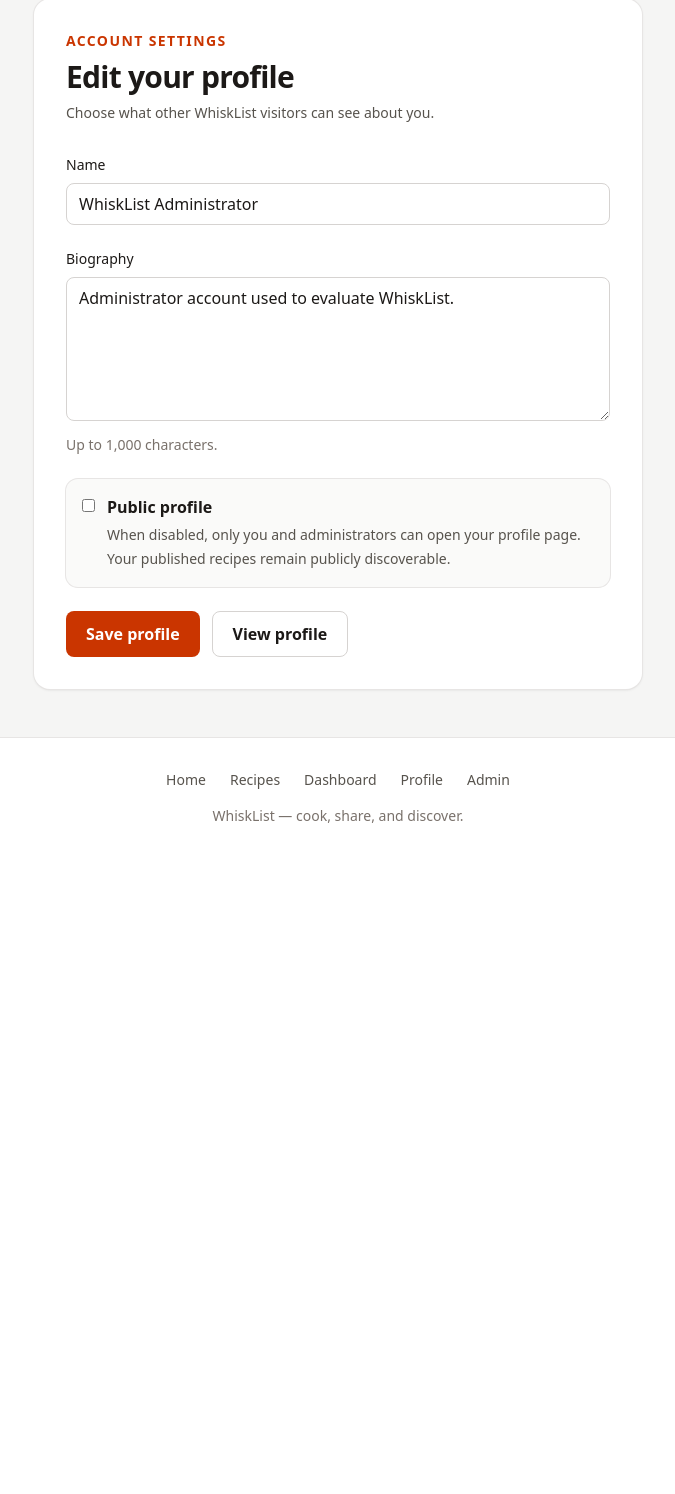
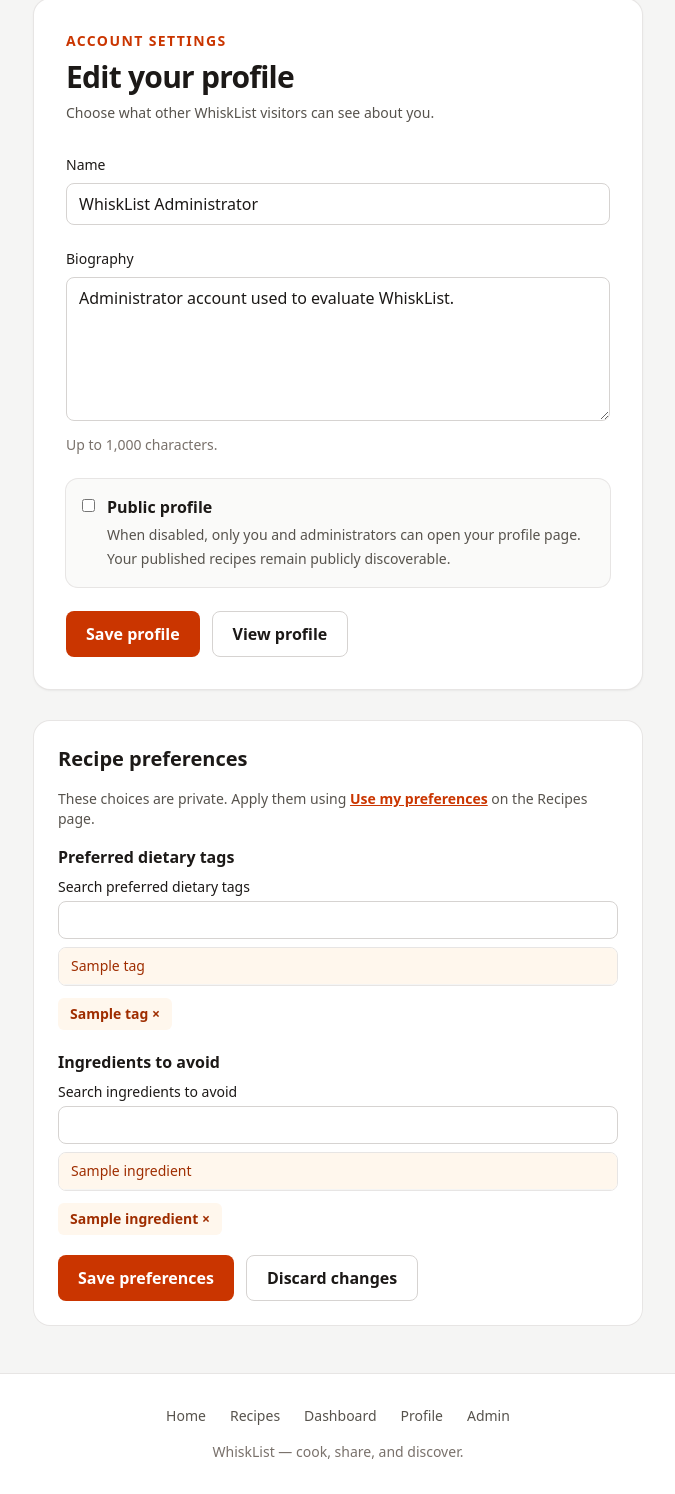
Before and after one commit to ninaperii/whisklist, a Laravel app: page /profile/edit in a window 1280 px wide. Shown: the part 120-1614 px from the top of the page, without its empty margins (302-977 px from the left). Before the commit the page ends 943 px from the top, so only its background shows below. Run offline with Laravel 12, Linux system fonts and the light colour scheme; a user stored in the database is signed in; data comes from the database, SQL or seed files in the repository; tables that the repository leaves empty hold one stand-in row (values such as "Sample post"); style sheets or scripts are compiled from the project's sources.

Commit message:
add saved recipe preferences and searchable pickers

```diff
--- a/app/Http/Controllers/ProfileController.php
+++ b/app/Http/Controllers/ProfileController.php
@@ -3,9 +3,12 @@
 namespace App\Http\Controllers;
 
 use App\Http\Requests\Profile\UpdateProfileRequest;
+use App\Models\DietaryTag;
+use App\Models\Ingredient;
 use App\Models\User;
 use Illuminate\Http\RedirectResponse;
 use Illuminate\Http\Request;
+use Illuminate\Support\Facades\DB;
 use Illuminate\Support\Facades\Gate;
 use Illuminate\View\View;
 
@@ -35,7 +38,32 @@ class ProfileController extends Controller
 
         return view('profiles.edit', [
             'user' => $user,
+            'dietaryTagOptions' => DietaryTag::query()->orderBy('name')->pluck('name', 'id'),
+            'ingredientOptions' => Ingredient::query()->orderBy('name')->pluck('name', 'id'),
+            'preferredTags' => $user->preferredDietaryTags()->allRelatedIds()->all(),
+            'excludedIngredients' => $user->excludedIngredients()->allRelatedIds()->all(),
         ]);
+    }
+
+    public function updateRecipePreferences(Request $request): RedirectResponse
+    {
+        $user = $request->user();
+        abort_unless($user instanceof User, 403);
+
+        $preferences = $request->validateWithBag('recipePreferences', [
+            'dietary_tags' => ['sometimes', 'array', 'max:50'],
+            'dietary_tags.*' => ['required', 'integer', 'distinct', 'exists:dietary_tags,id'],
+            'exclude_ingredients' => ['sometimes', 'array', 'max:50'],
+            'exclude_ingredients.*' => ['required', 'integer', 'distinct', 'exists:ingredients,id'],
+        ]);
+
+        DB::transaction(function () use ($user, $preferences): void {
+            User::query()->lockForUpdate()->findOrFail($user->id);
+            $user->preferredDietaryTags()->sync($preferences['dietary_tags'] ?? []);
+            $user->excludedIngredients()->sync($preferences['exclude_ingredients'] ?? []);
+        });
+
+        return redirect(route('profile.edit').'#recipe-preferences')->with('recipe_preference_status', 'Recipe preferences saved.');
     }
 
     /**
--- a/app/Models/User.php
+++ b/app/Models/User.php
@@ -8,6 +8,7 @@ use Database\Factories\UserFactory;
 use Illuminate\Database\Eloquent\Attributes\Fillable;
 use Illuminate\Database\Eloquent\Attributes\Hidden;
 use Illuminate\Database\Eloquent\Factories\HasFactory;
+use Illuminate\Database\Eloquent\Relations\BelongsToMany;
 use Illuminate\Database\Eloquent\Relations\HasMany;
 use Illuminate\Foundation\Auth\User as Authenticatable;
 use Illuminate\Notifications\Notifiable;
@@ -46,4 +47,14 @@ class User extends Authenticatable
     {
         return $this->hasMany(Recipe::class);
     }
+
+    public function preferredDietaryTags(): BelongsToMany
+    {
+        return $this->belongsToMany(DietaryTag::class);
+    }
+
+    public function excludedIngredients(): BelongsToMany
+    {
+        return $this->belongsToMany(Ingredient::class, 'excluded_ingredient_user');
+    }
 }
--- a/resources/js/app.js
+++ b/resources/js/app.js
@@ -1,3 +1,58 @@
+for (const picker of document.querySelectorAll('[data-search-picker]')) {
+    const search = picker.querySelector('[data-picker-search]');
+    const empty = picker.querySelector('[data-picker-empty]');
+    const selected = picker.querySelector('[data-picker-selected]');
+    const template = selected.querySelector('template');
+    const options = [...picker.querySelectorAll('[data-picker-option]')].map((element) => ({
+        element,
+        checkbox: element.querySelector('input'),
+        name: element.dataset.pickerOption,
+    }));
+
+    const filterOptions = () => {
+        const term = search.value.trim().toLocaleLowerCase();
+        let hasMatches = false;
+        for (const { element, name } of options) {
+            element.hidden = !name.toLocaleLowerCase().includes(term);
+            hasMatches ||= !element.hidden;
+        }
+        empty.hidden = hasMatches;
+    };
+
+    const showSelections = () => {
+        selected.querySelectorAll('button').forEach((button) => button.remove());
+        for (const { checkbox, name } of options) {
+            if (!checkbox.checked) {
+                continue;
+            }
+            const chip = template.content.firstElementChild.cloneNode(true);
+            chip.querySelector('[data-picker-chip-label]').textContent = name;
+            chip.setAttribute('aria-label', `Remove ${name}`);
+            chip.addEventListener('click', () => {
+                checkbox.click();
+                search.focus();
+            });
+            selected.append(chip);
+        }
+    };
+
+    picker.querySelector('[data-picker-search-label]').hidden = false;
+    search.addEventListener('input', filterOptions);
+    search.addEventListener('keydown', (event) => {
+        if (event.key === 'Enter') {
+            event.preventDefault();
+        }
+    });
+    // Category and ingredient exclusions can also change selections in another picker.
+    const form = picker.closest('form');
+    document.addEventListener('change', (event) => {
+        if (event.target.form === form && event.target.matches('[data-picker-option] input')) {
+            showSelections();
+        }
+    });
+    showSelections();
+}
+
 const thumbnailPicker = document.querySelector('[data-thumbnail-picker]');
 if (thumbnailPicker) {
     const input = thumbnailPicker.querySelector('input[type="file"]');
@@ -184,21 +239,24 @@ if (publicationNotice) {
 }
 
 const recipeEditor = document.querySelector('[data-recipe-editor]');
-if (recipeEditor) {
+const editors = [...document.querySelectorAll('[data-recipe-editor], [data-profile-editor]')];
+if (editors.length) {
     const leaveDialog = document.querySelector('#leave-recipe-editor');
     const publishDialog = document.querySelector('#publish-recipe');
     let publishButton;
     let publishConfirmed = false;
-    const readFields = () => JSON.stringify([...new FormData(recipeEditor)].filter(([, value]) => typeof value === 'string'));
-    const initialFields = readFields();
-    const hasChanges = () => recipeEditor.hasAttribute('data-unsaved-input')
-        || recipeEditor.querySelector('input[type="file"]').files.length > 0
-        || readFields() !== initialFields;
+    const readFields = (form) => JSON.stringify([...new FormData(form)].filter(([, value]) => typeof value === 'string'));
+    const initialFields = new Map(editors.map((form) => [form, readFields(form)]));
+    const hasChanges = (except) => editors.some((form) => form !== except && (
+        form.hasAttribute('data-unsaved-input')
+        || form.querySelector('input[type="file"]')?.files.length > 0
+        || readFields(form) !== initialFields.get(form)
+    ));
     let leaving = false;
     let continueNavigation;
 
-    const confirmNavigation = (event, navigate) => {
-        if (leaving || !hasChanges()) {
+    const confirmNavigation = (event, navigate, except) => {
+        if (leaving || !hasChanges(except)) {
             return;
         }
         event.preventDefault();
@@ -223,7 +281,7 @@ if (recipeEditor) {
         }
     });
 
-    recipeEditor.addEventListener('submit', (event) => {
+    recipeEditor?.addEventListener('submit', (event) => {
         if (publishDialog && event.submitter?.value === 'publish' && !publishConfirmed) {
             event.preventDefault();
             publishButton = event.submitter;
@@ -257,7 +315,10 @@ if (recipeEditor) {
     document.addEventListener('submit', (event) => {
         const form = event.target;
         if (!event.defaultPrevented && form !== recipeEditor && form.method !== 'dialog') {
-            confirmNavigation(event, () => form.requestSubmit(event.submitter ?? undefined));
+            confirmNavigation(event, () => form.requestSubmit(event.submitter ?? undefined), form);
+            if (!event.defaultPrevented) {
+                leaving = true;
+            }
         }
     });
 
@@ -267,7 +328,7 @@ if (recipeEditor) {
         const editorPath = sessionStorage.getItem(key);
         const isHistoryNavigation = event.persisted || performance.getEntriesByType('navigation')[0]?.type === 'back_forward';
 
-        if (editorPath && isHistoryNavigation) {
+        if (recipeEditor && editorPath && isHistoryNavigation) {
             leaving = true;
             sessionStorage.removeItem(key);
             window.location.replace(editorPath);
--- /dev/null
+++ b/resources/views/components/leave-editor-dialog.blade.php
@@ -0,0 +1,8 @@
+<dialog id="leave-recipe-editor" aria-labelledby="leave-recipe-title" class="m-auto w-full max-w-sm rounded-2xl bg-white p-6 text-stone-900 shadow-lg backdrop:bg-stone-900/50">
+    <h2 id="leave-recipe-title" class="text-xl font-semibold">Leave without saving?</h2>
+    <p class="mt-2 text-stone-600">Your unsaved changes will be discarded.</p>
+    <form method="dialog" class="mt-6 flex flex-wrap gap-3">
+        <button class="rounded-lg border border-stone-300 px-4 py-2 font-semibold" value="stay" autofocus>Keep editing</button>
+        <button class="rounded-lg bg-orange-700 px-4 py-2 font-semibold text-white" value="leave">Leave page</button>
+    </form>
+</dialog>
--- /dev/null
+++ b/resources/views/components/search-picker.blade.php
@@ -0,0 +1,28 @@
+@props(['field', 'label', 'options', 'selected' => [], 'parents' => null])
+
+<div data-search-picker>
+    <label class="mb-2 block text-sm font-medium" hidden data-picker-search-label>
+        Search {{ strtolower($label) }}
+        <input class="mt-1 block w-full rounded-lg border border-stone-300 px-3 py-2" type="search" autocomplete="off" data-picker-search>
+    </label>
+    <ul class="max-h-48 overflow-y-auto rounded-lg border border-stone-200" aria-label="{{ $label }}">
+        @foreach ($options as $id => $name)
+            <li data-picker-option="{{ $name }}">
+                <label class="block cursor-pointer">
+                    <input class="peer sr-only" type="checkbox" name="{{ $field }}[]" value="{{ $id }}"
+                        @if ($parents !== null) data-category-parent="{{ $parents[$id] ?? '' }}" @endif
+                        @checked(in_array($id, $selected))>
+                    <span class="block border-b border-stone-100 px-3 py-2 text-sm hover:bg-stone-50 peer-checked:bg-orange-50 peer-checked:text-orange-800 peer-indeterminate:bg-stone-100 peer-focus-visible:ring-2 peer-focus-visible:ring-inset peer-focus-visible:ring-orange-700">{{ $name }}</span>
+                </label>
+            </li>
+        @endforeach
+    </ul>
+    <p class="mt-2 text-sm text-stone-600" role="status" hidden data-picker-empty>No matching options.</p>
+    <div class="mt-3 flex flex-wrap gap-2" aria-label="Selected {{ strtolower($label) }}" data-picker-selected>
+        <template>
+            <button type="button" class="rounded-md bg-orange-50 px-3 py-1.5 text-sm font-semibold text-orange-800 hover:bg-orange-100">
+                <span data-picker-chip-label></span> <span aria-hidden="true">×</span>
+            </button>
+        </template>
+    </div>
+</div>
--- a/resources/views/profiles/edit.blade.php
+++ b/resources/views/profiles/edit.blade.php
@@ -17,7 +17,7 @@
                 </p>
             @endif
 
-            <form class="mt-8 space-y-6" method="POST" action="{{ route('profile.update') }}">
+            <form class="mt-8 space-y-6" method="POST" action="{{ route('profile.update') }}" data-profile-editor @if ($errors->getBag('default')->any()) data-unsaved-input @endif>
                 @csrf
                 @method('PUT')
 
@@ -84,5 +84,44 @@
                 </div>
             </form>
         </div>
+
+        <section id="recipe-preferences" class="mt-8 space-y-4 rounded-2xl bg-white p-6 ring-1 ring-stone-200">
+            <h2 class="text-xl font-semibold">Recipe preferences</h2>
+            <p class="text-sm text-stone-600">These choices are private. Apply them using <a class="font-semibold text-orange-700 underline" href="{{ route('recipes.index') }}">Use my preferences</a> on the Recipes page.</p>
+
+            @if (session('recipe_preference_status'))
+                <p role="status" class="text-sm text-green-800">{{ session('recipe_preference_status') }}</p>
+            @endif
+            @if ($errors->recipePreferences->any())
+                <ul role="alert" class="list-disc space-y-1 pl-5 text-sm text-red-700">
+                    @foreach ($errors->recipePreferences->all() as $error)
+                        <li>{{ $error }}</li>
+                    @endforeach
+                </ul>
+            @endif
+
+            <form class="space-y-5" method="POST" action="{{ route('profile.recipe-preferences.update') }}" data-profile-editor @if ($errors->recipePreferences->any()) data-unsaved-input @endif>
+                @csrf
+                @method('PUT')
+                @foreach ([
+                    'dietary_tags' => ['Preferred dietary tags', $dietaryTagOptions, $preferredTags],
+                    'exclude_ingredients' => ['Ingredients to avoid', $ingredientOptions, $excludedIngredients],
+                ] as $field => [$label, $options, $selected])
+                    <fieldset>
+                        <legend class="mb-2 font-semibold">{{ $label }}</legend>
+                        @if ($options->isEmpty())
+                            <p class="text-sm text-stone-600">No options available yet.</p>
+                        @else
+                            <x-search-picker :field="$field" :label="$label" :options="$options" :selected="$errors->recipePreferences->any() ? (array) old($field, []) : $selected" />
+                        @endif
+                    </fieldset>
+                @endforeach
+                <div class="flex flex-wrap gap-3">
+                    <button class="rounded-lg bg-orange-700 px-5 py-2.5 font-semibold text-white hover:bg-orange-800" type="submit">Save preferences</button>
+                    <a class="rounded-lg border border-stone-300 px-5 py-2.5 font-semibold hover:bg-stone-50" href="{{ route('users.show', $user) }}">Discard changes</a>
+                </div>
+            </form>
+        </section>
+        <x-leave-editor-dialog />
     </section>
 @endsection
--- a/routes/web.php
+++ b/routes/web.php
@@ -45,6 +45,7 @@ Route::middleware('auth')->group(function () {
     Route::get('/my-recipes', [RecipeDraftController::class, 'index'])->name('recipes.mine');
     Route::get('/profile/edit', [ProfileController::class, 'edit'])->name('profile.edit');
     Route::put('/profile', [ProfileController::class, 'update'])->name('profile.update');
+    Route::put('/profile/recipe-preferences', [ProfileController::class, 'updateRecipePreferences'])->name('profile.recipe-preferences.update');
 });
 
 Route::get('/recipes/{recipe}', [PublicRecipeController::class, 'show'])->name('recipes.show');
```
Also changed, not shown: app/Http/Controllers/PublicRecipeController.php (+17 -5 lines), resources/views/recipes/draft.blade.php (+2 -16 lines), resources/views/recipes/index.blade.php (+10 -16 lines), tests/Feature/RecipePreferencesTest.php (added, +52 -0 lines), database/migrations/2026_11_26_000000_create_recipe_preferences_tables.php (added).
